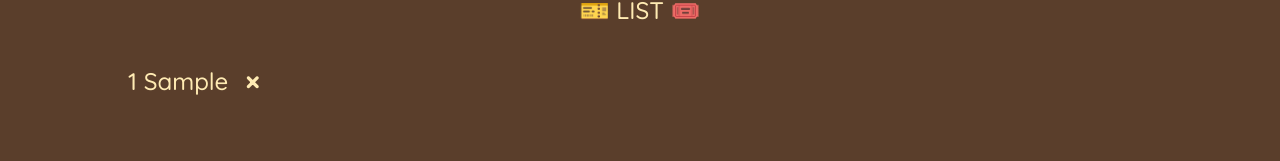
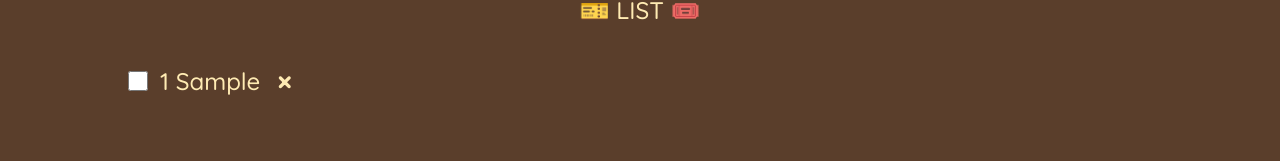
Before and after one commit to pj-pj-pj/checklist, a React (Create React App) app: page / in a window 1280 px wide. Both pictures are taken after typing "Sample" into the empty fields and a click on the button "ADD". Shown: the part 322-483 px from the top of the page. Built offline with nearby package versions, Linux system fonts and the light colour scheme; the HTML template or start-up script is replaced by a standard one.

Commit message:
hondle the toggling of items when they packed (checked) on the list

```diff
--- a/src/App.js
+++ b/src/App.js
@@ -8,7 +8,15 @@ function App() {
   }
 
   function handleDeleteItem(id) {
-    setItems(items.filter((item) => item.id !== id));
+    setItems((items) => items.filter((item) => item.id !== id));
+  }
+
+  function handleTogglePackedItem(id) {
+    setItems((items) =>
+      items.map((item) =>
+        item.id === id ? { ...item, packed: !item.packed } : item
+      )
+    );
   }
 
   return (
@@ -18,6 +26,7 @@ function App() {
       <PackingList
         items={items}
         onDeleteItem={handleDeleteItem}
+        onTogglePackedItem={handleTogglePackedItem}
       />
       <Stats />
     </div>
@@ -80,7 +89,7 @@ function Form({ onAddItems }) {
   );
 }
 
-function PackingList({ items, onDeleteItem }) {
+function PackingList({ items, onDeleteItem, onTogglePackedItem }) {
   return (
     <>
       <div className='list'>
@@ -90,6 +99,7 @@ function PackingList({ items, onDeleteItem }) {
             <Item
               item={item}
               onDeleteItem={onDeleteItem}
+              onTogglePackedItem={onTogglePackedItem}
               key={item.id}
             />
           ))}
@@ -99,9 +109,14 @@ function PackingList({ items, onDeleteItem }) {
   );
 }
 
-function Item({ item, onDeleteItem }) {
+function Item({ item, onDeleteItem, onTogglePackedItem }) {
   return (
     <li style={item.packed ? { textDecoration: 'line-through' } : {}}>
+      <input
+        type='checkbox'
+        value={item.packed}
+        onChange={() => onTogglePackedItem(item.id)}
+      ></input>
       <span>
         {item.quantity} {item.description}
       </span>
```
